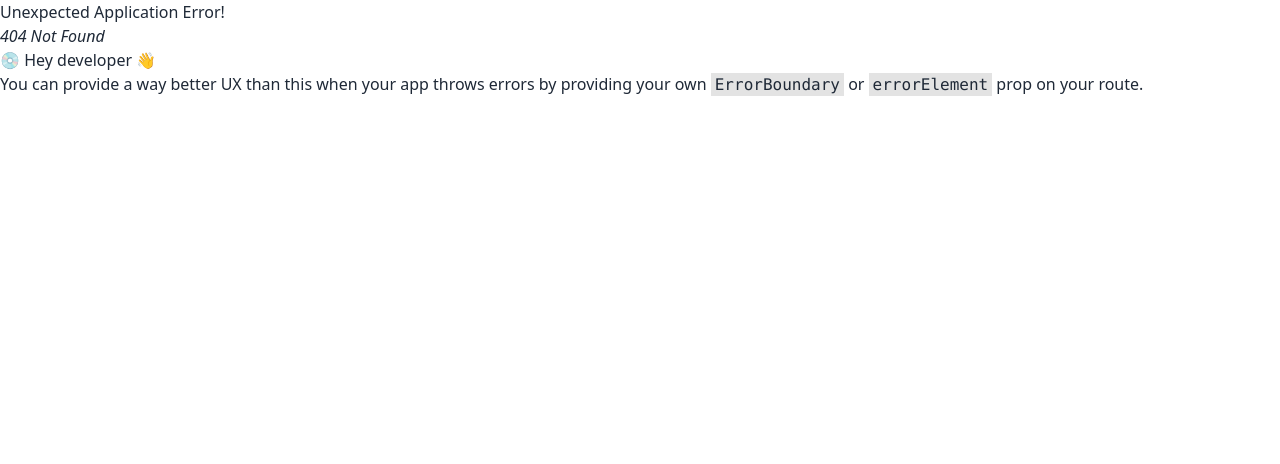
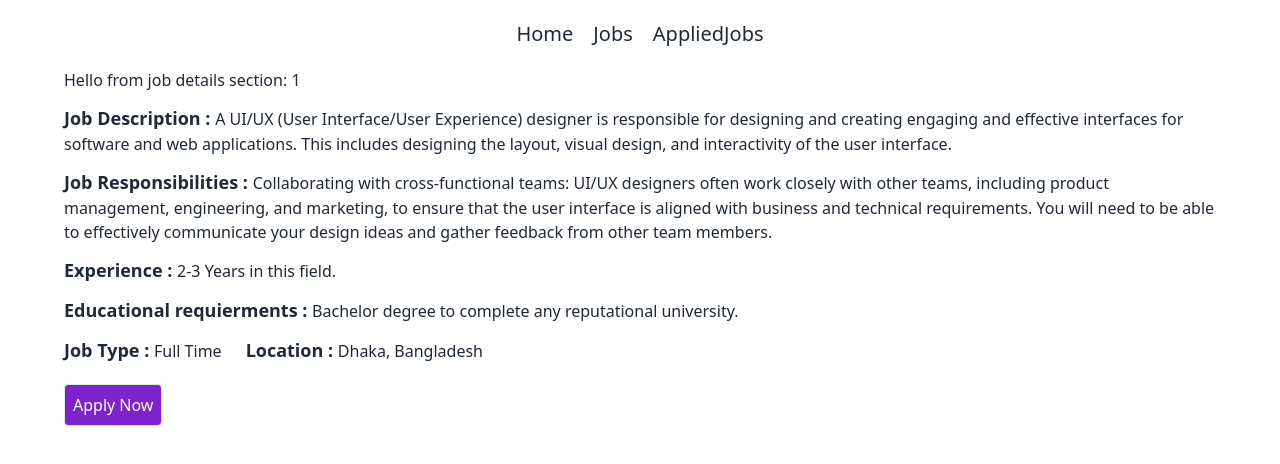
Before and after one commit to wolfiee42/react-careerHub, a React (Vite) app: page /jobs/1 in a window 1280 px wide. Before the commit this address had no page. Shown: the top 464 px of the page. Built offline with nearby package versions, Linux system fonts and the light colour scheme.

Commit message:
created and designed job details secion and added toast on apply button

```diff
--- a/package.json
+++ b/package.json
@@ -15,7 +15,8 @@
     "react": "^18.2.0",
     "react-dom": "^18.2.0",
     "react-router-dom": "^6.16.0",
-    "sort-by": "^1.2.0"
+    "sort-by": "^1.2.0",
+    "sweetalert2": "^11.7.28"
   },
   "devDependencies": {
     "@types/react": "^18.2.15",
--- a/src/Components/Job/Job.jsx
+++ b/src/Components/Job/Job.jsx
@@ -1,8 +1,9 @@
 import { Link } from "react-router-dom";
 
 const Job = ({ datum }) => {
-    console.log(datum);
-    const { logo, job_title, company_name, remote_or_onsite, job_type } = datum
+    const { id, logo, job_title, company_name, remote_or_onsite, job_type } = datum;
+
+
     return (
         <div className="shadow-lg p-5">
             <div>
@@ -14,7 +15,7 @@ const Job = ({ datum }) => {
                 <button className="border border-purple-700 font-medium p-1 rounded text-purple-700 hover:bg-purple-700 hover:text-white duration-200	">{remote_or_onsite}</button>
                 <button className="border border-purple-700 font-medium p-1 rounded text-purple-700  hover:bg-purple-700 hover:text-white">{job_type}</button>
             </div>
-            <Link>
+            <Link to={`/jobs/${id}`}>
                 <button className="border hover:border-purple-700 font-medium p-2 rounded hover:text-purple-700 hover:bg-white bg-purple-700 text-white mb-3 ml-3">View Details</button>
             </Link>
 
--- /dev/null
+++ b/src/Components/JobDetails/JobDetails.jsx
@@ -0,0 +1,39 @@
+import { Link, useLoaderData, useParams } from "react-router-dom";
+import Swal from 'sweetalert2'
+
+
+const JobDetails = () => {
+    const { id } = useParams()
+    const idInt = parseInt(id)
+    const data = useLoaderData();
+    const detail = data.find(datum => datum.id === idInt)
+    console.log(detail);
+    const { job_description, job_responsibility, job_type, location, experiences, educational_requirements } = detail;
+
+
+    const handleApplyBtn = () => {
+        Swal.fire(
+            'Congratulation!You Applied Successfully.',
+          )
+    }
+    return (
+        <div>
+            <h2>Hello from job details section: {id}</h2>
+            <div>
+                <h2 className=" mt-3"><span className="text-lg font-semibold">Job Description : </span>{job_description}</h2>
+                <h2 className=" mt-3"><span className="text-lg font-semibold">Job Responsibilities : </span>{job_responsibility}</h2>
+                <h2 className=" mt-3"><span className="text-lg font-semibold">Experience : </span>{experiences}</h2>
+                <h2 className=" mt-3"><span className="text-lg font-semibold">Educational requierments : </span>{educational_requirements}</h2>
+                <div className="flex justify-start items-center gap-6">
+                    <h2 className=" mt-3"><span className="text-lg font-semibold">Job Type : </span>{job_type}</h2>
+                    <h2 className=" mt-3"><span className="text-lg font-semibold">Location : </span>{location}</h2>
+                </div>
+                <Link>
+                    <button onClick={handleApplyBtn} className="border hover:border-purple-700 font-medium p-2 rounded hover:text-purple-700 hover:bg-white bg-purple-700 text-white mt-5">Apply Now</button>
+                </Link>
+            </div>
+        </div>
+    );
+};
+
+export default JobDetails;
--- a/src/main.jsx
+++ b/src/main.jsx
@@ -9,6 +9,7 @@ import Home from './Components/Home/Home.jsx';
 import Jobs from './Components/JObs/Jobs.jsx';
 import AppliedJobs from './Components/AppliedJobs/AppliedJobs.jsx';
 import Roots from './Roots/Roots.jsx';
+import JobDetails from './Components/JobDetails/JobDetails';
 
 
 const router = createBrowserRouter([
@@ -28,6 +29,11 @@ const router = createBrowserRouter([
       {
         path: '/applied',
         element: <AppliedJobs></AppliedJobs>
+      },
+      {
+        path: '/jobs/:id',
+        element: <JobDetails></JobDetails>,
+        loader: () => fetch('../public/jobs.json')
       }
     ]
   }
```
Also changed, not shown: 1 other file (tests, documents, lock files or other folders).
